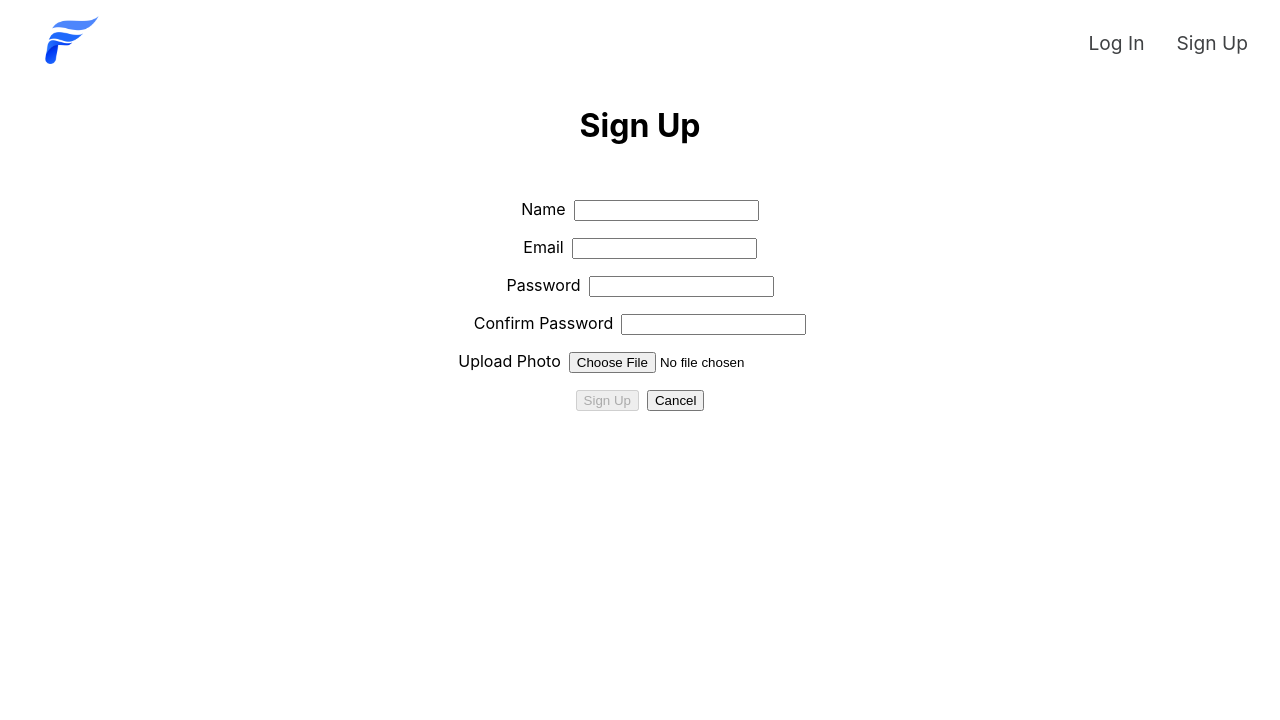
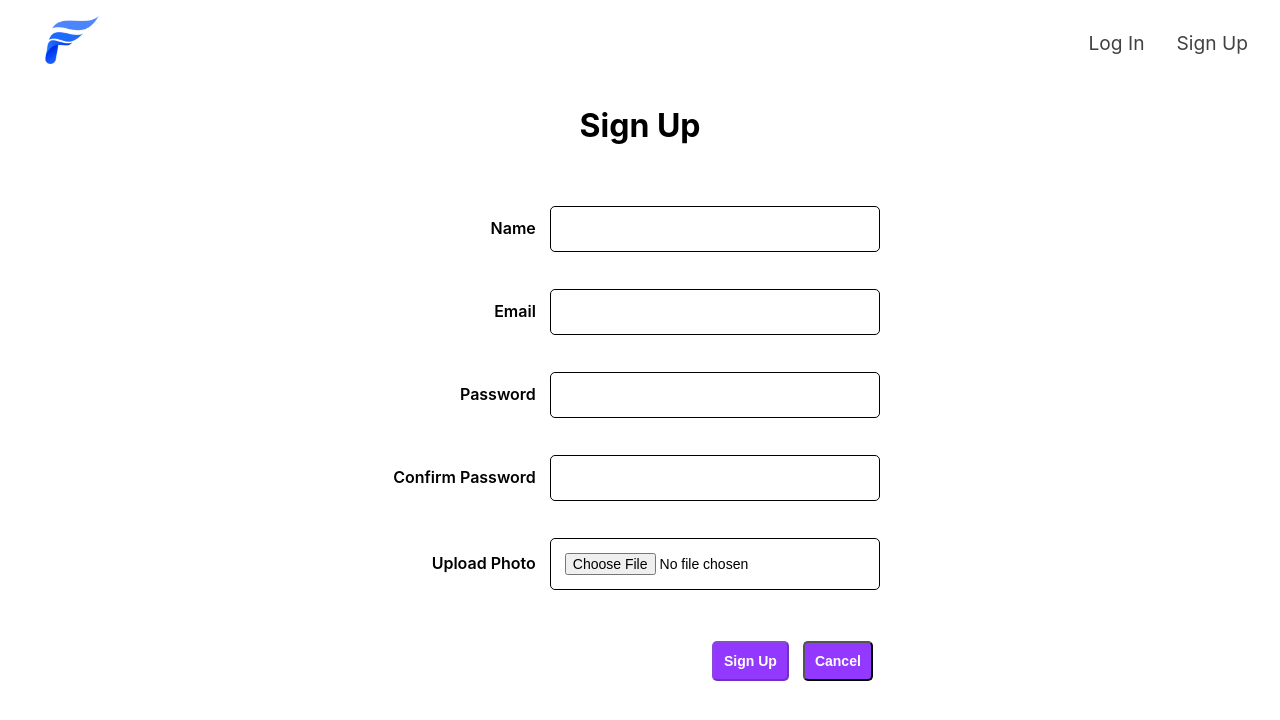
Before and after one commit to juanm98/flitter-front-end, a React (Vite) app: page /signup in a window 1280 px wide. Shown: the top 720 px of the page. Built offline with nearby package versions, Linux system fonts and the light colour scheme; no server answers.

Commit message:
Add styling to sign up and log in

```diff
--- a/src/pages/Login/Login.module.css
+++ b/src/pages/Login/Login.module.css
@@ -3,3 +3,35 @@
   align-items: center;
   flex-direction: column;
 }
+
+.container input, textarea, select, button {
+  padding: 10px;
+  font-size: 14px;
+  border-radius: 5px;
+  margin: 7px px 14px 0px;
+}
+
+.container button {
+  color: white;
+  font-weight: 600;
+  margin: 21px 0px 0px 0px;
+  background: var(--primary);
+  background-color: #9238ff;
+  margin-right: 10px;
+}
+
+.container input {
+  border: 1px solid black;
+  width: 300px;
+  margin: 0 15px
+}
+
+.container label {
+  margin: 7px 0px 14px 0px;
+}
+
+.container form {
+  display: flex;
+  justify-content: center;
+  align-items: flex-end;
+}
--- a/src/pages/Signup/Signup.module.css
+++ b/src/pages/Signup/Signup.module.css
@@ -3,3 +3,34 @@
   align-items: center;
   flex-direction: column;
 }
+
+.container input, textarea, select, button {
+  padding: 14px;
+  font-size: 14px;
+  border-radius: 5px;
+  margin: 7px 7px 14px 0px;
+}
+
+.container button {
+  color: white;
+  font-weight: 600;
+  margin: 21px 14px 0px 0px;
+  background: var(--primary);
+  background-color: #9238ff;
+}
+
+.container input {
+  border: 1px solid black;
+  width: 300px;
+}
+
+.container label {
+  font-weight: 600;
+  margin: 7px 14px 14px 0px;
+}
+
+.container form {
+  display: flex;
+  justify-content: center;
+  align-items: flex-end;
+}
```
